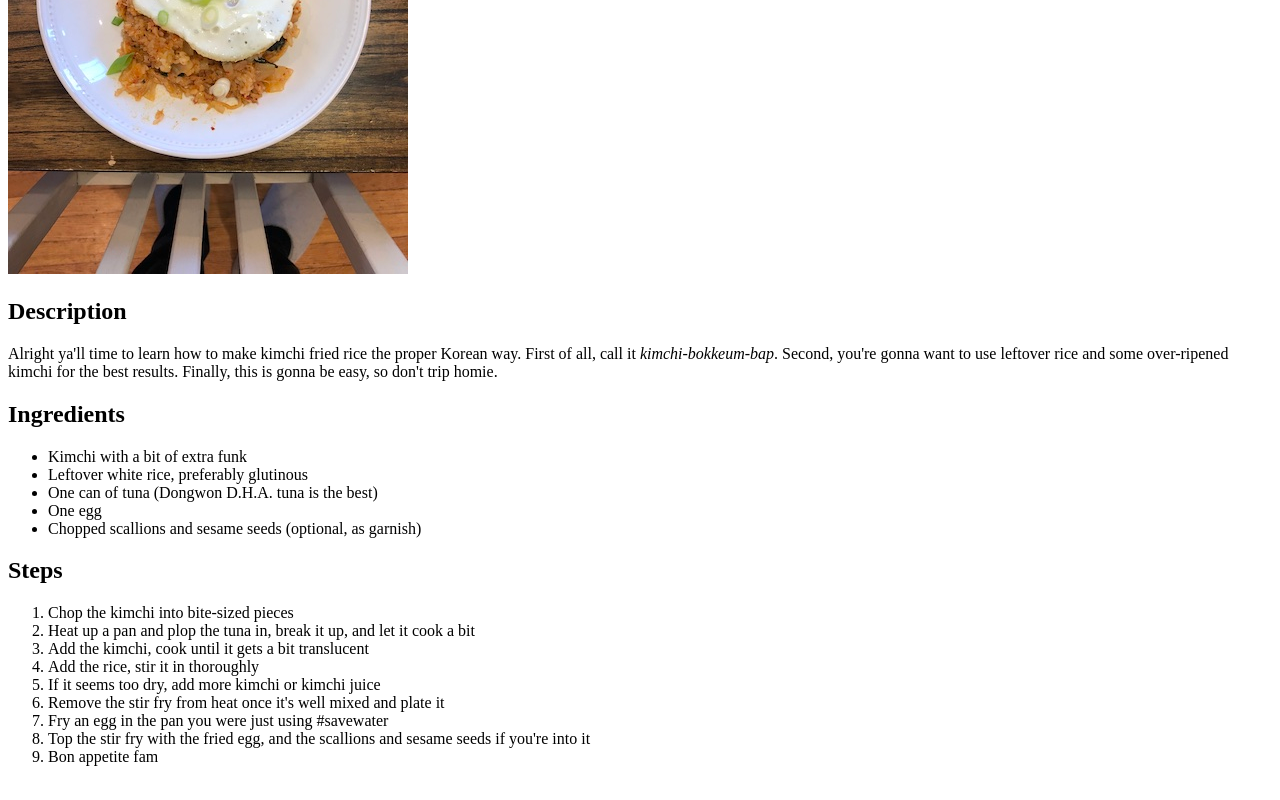
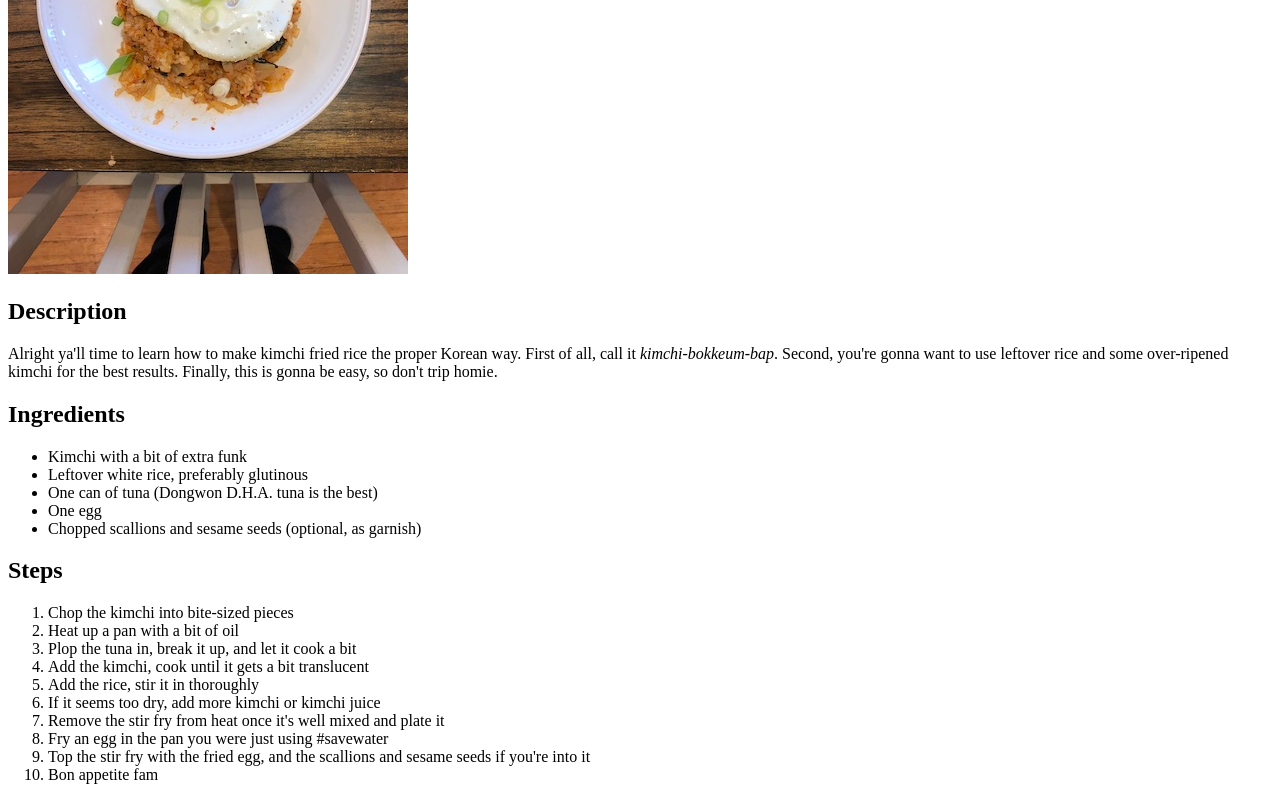
Before and after one commit to zap5/odin-recipes, a plain HTML site: page recipes/kimchi-fried-rice.html in a window 1280 px wide. Shown: the part 339-1139 px from the top of the page. Drawn offline with Linux system fonts and the light colour scheme.

Commit message:
Added detail to the recipe

```diff
--- a/recipes/kimchi-fried-rice.html
+++ b/recipes/kimchi-fried-rice.html
@@ -27,7 +27,8 @@
     <h2>Steps</h2>
     <ol>
         <li>Chop the kimchi into bite-sized pieces</li>
-        <li>Heat up a pan and plop the tuna in, break it up, and let it cook a bit</li>
+        <li>Heat up a pan with a bit of oil</li>
+        <li>Plop the tuna in, break it up, and let it cook a bit</li>
         <li>Add the kimchi, cook until it gets a bit translucent</li>
         <li>Add the rice, stir it in thoroughly</li>
         <li>If it seems too dry, add more kimchi or kimchi juice</li>
```
